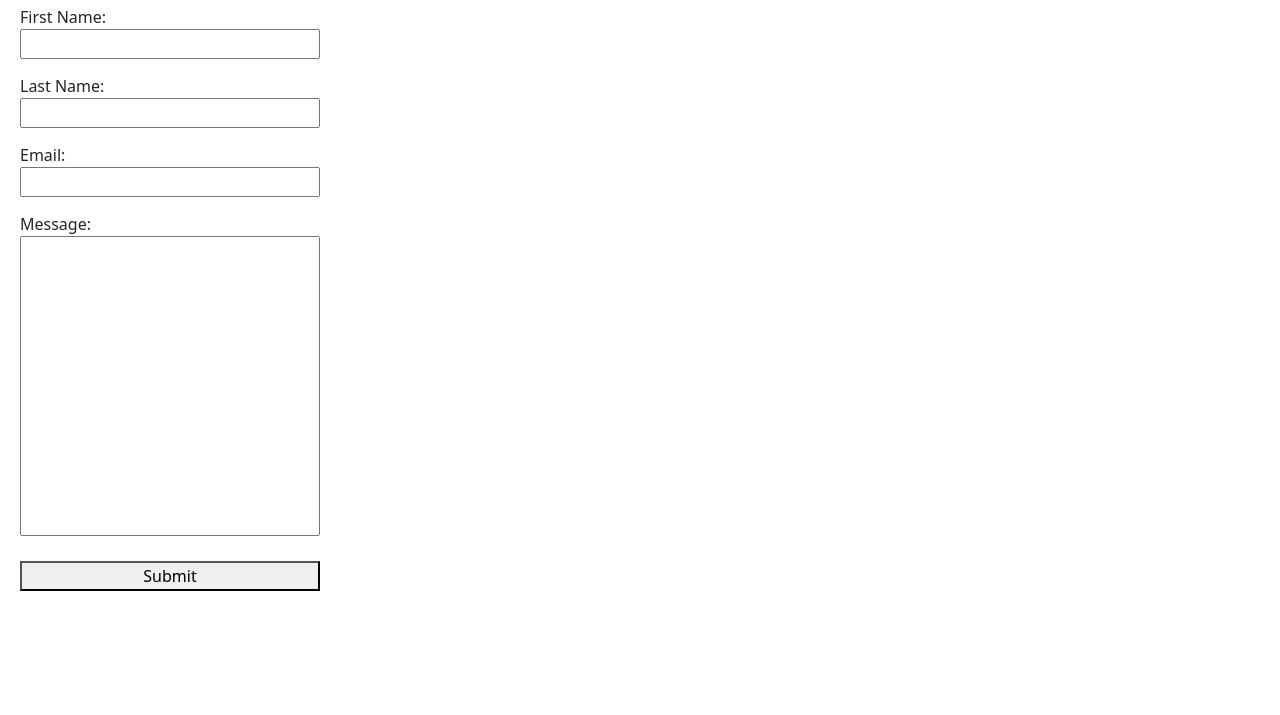
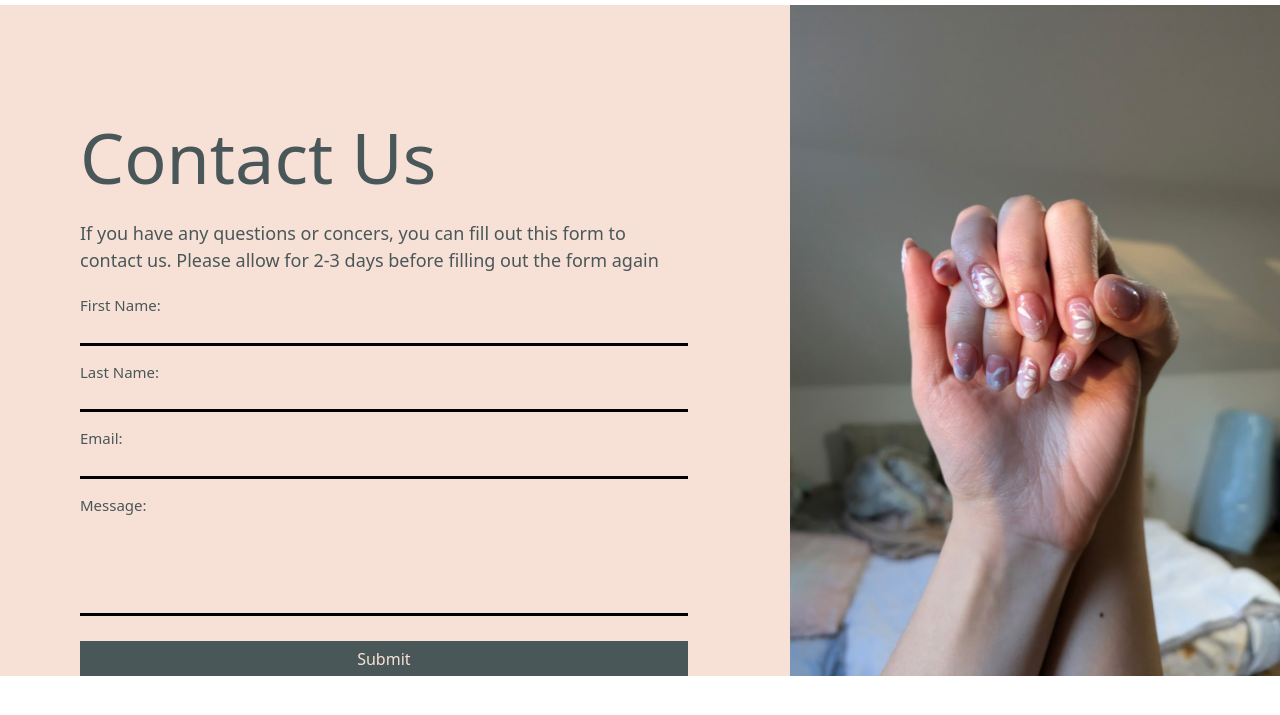
Before and after one commit to kayleendo/Nail-Page, a plain HTML site: page contact.html in a window 1280 px wide. Shown: the part 71-786 px from the top of the page. Drawn offline with nearby package versions, Linux system fonts and the light colour scheme.

Commit message:
finished styling contact form

```diff
--- a/contact-form.css
+++ b/contact-form.css
@@ -1,18 +1,77 @@
 .contact-form{
     display: flex;
     flex-direction: column;
-    width: 300px;
-    margin-left: 20px;
+    width: 70%;
+    padding-left: 80px;
+    padding-right: 102px;
+    background-color: #f7e1d7;
 }
 
 .contact-form input {
     margin-bottom: 15px;
 }
 
-#submit {
-    margin-top: 10px;
+.contact-container {
+    display: flex;
+    justify-content: space-between;
 }
 
+.contact-image {
+    width: 45%;
+    overflow: hidden;
+}
+
+#contact-image {
+    height: 100%;
+    width: 100%;
+    object-fit: cover;
+}
+
+.contact-form h {
+    padding-top: 100px;
+    font-size: 70px;
+    color:#4a5759;
+}
+
+.contact-form p {
+    text-align: left;
+    margin-top: 10px;
+    margin-bottom: 20px;
+    font-size: 18px;
+    color:#4a5759;
+}
+
+.contact-form input {
+    border: none;
+    border-bottom-style: solid;
+    background-color: #f7e1d7;
+
+}
+
+.contact-form input:focus {
+    border: none;
+    border-bottom-style: solid;
+    background-color: #f7e1d7;
+
+}
+
+#submit {
+    height: 35px;
+    margin-top: 10px;
+    background-color: #4a5759;
+    color: #f7e1d7;
+    border: none;
+}
+
+#submit:hover{
+    background-color: #384547;
+    }
+
 #message {
-    height: 300px
+    height: 100px
 }
+
+label {
+    font-size: 15px;
+    color:#4a5759;
+}
--- a/contact.html
+++ b/contact.html
@@ -40,7 +40,11 @@
     </nav>
 
   <!--Contact Form-->
+  <div class="contact-container">
   <form class="contact-form" id="contact-form" method="POST" action="https://script.google.com/macros/s/AKfycbysc7IXl_NqJRErCdcWMZQZ4QuIAp4cyWRmfpOB0rMSiTMIhB8jLOBoEXafSvq1lzSC/exec">
+    <h>Contact Us</h>
+    <p>If you have any questions or concers, you can fill out this form to contact us. Please allow for 2-3 days before filling out the form again </p>
+
     <label for="fname">First Name:</label>
     <input type="text" id="fname" name="first-name" required>
 
@@ -55,7 +59,14 @@
 
     <button type="submit" id="submit">Submit</button>
   </form>
+
+  <!--Contact Image-->
+  <div class="contact-image">
+    <img id="contact-image" src="nail pictures\contact-form-image.jpg">
+  </div>
+</div>
 </form>
+
 </div>
 </body>
 </html>
```
Also changed, not shown: index.html (+1 -1 lines), nail pictures/contact-form-image.jpg (added).
